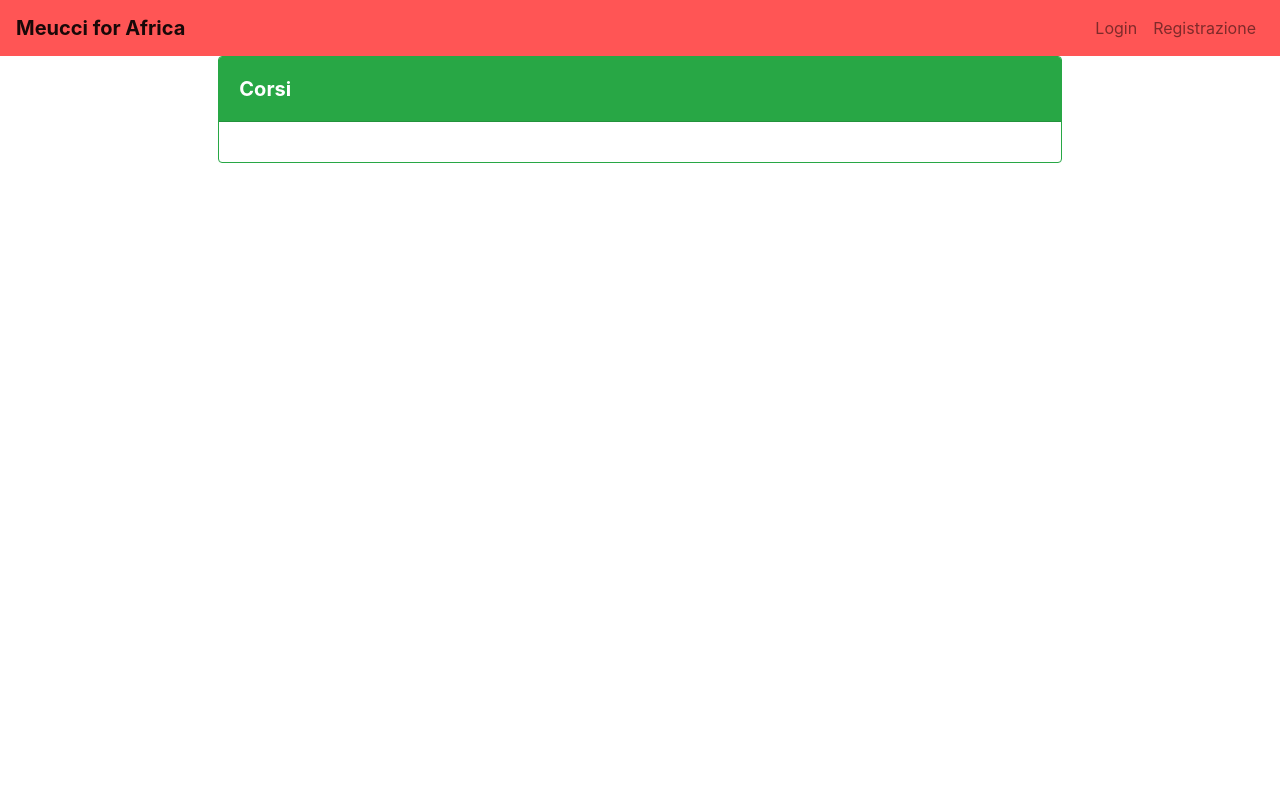
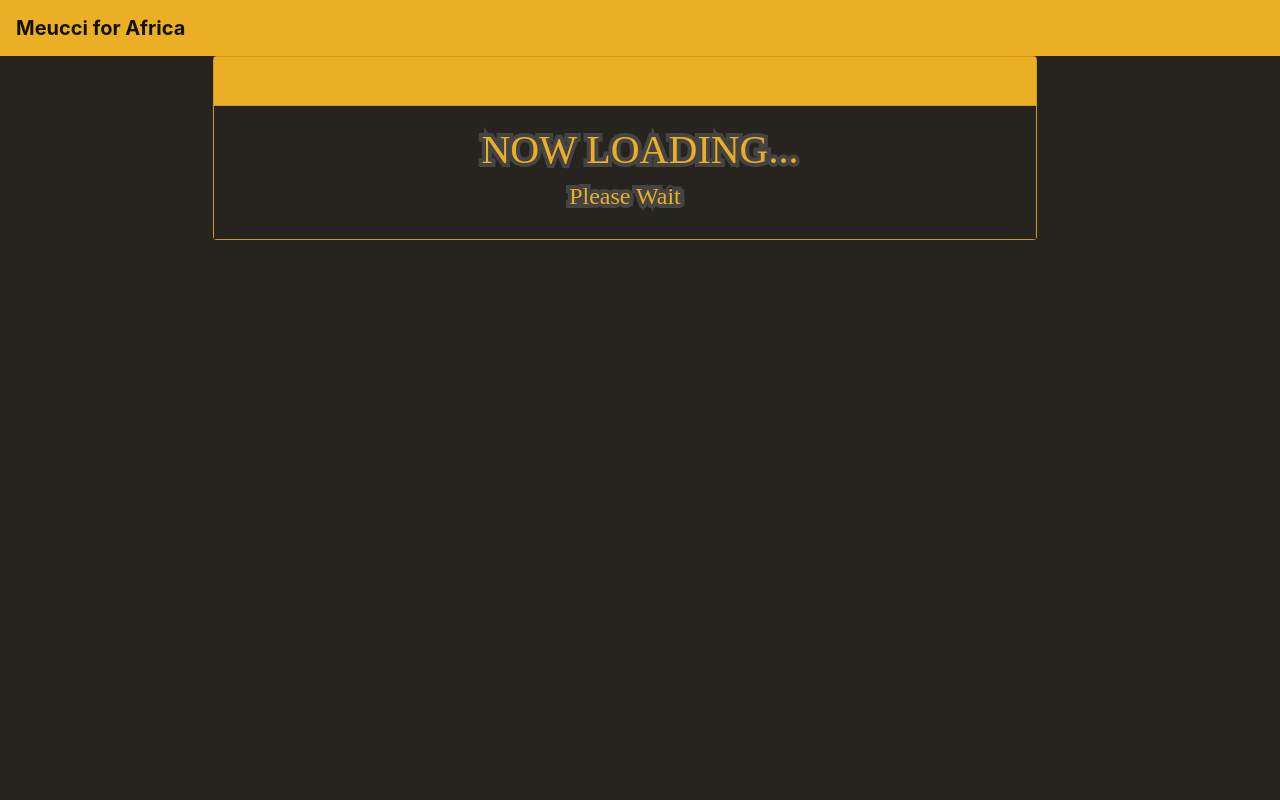
Before and after one commit to bonex27/Meucci4Africa, a PHP site: page /app.html in a window 1280 px wide. Run offline with PHP 8.4, Linux system fonts and the light colour scheme; some web fonts are replaced.

Commit message:
Updated frontend

```diff
--- a/Backend/isLogged.php
+++ b/Backend/isLogged.php
@@ -1,5 +1,5 @@
 <?php
 session_start();
 
-echo isset($_SESSION["id"])?"True":"False";
+echo isset($_SESSION["id"])?"true":"false";
 ?>
--- a/Frontend/Script/app.js
+++ b/Frontend/Script/app.js
@@ -4,6 +4,7 @@
 
 let appTitle;
 let appContainer;
+let appNavbar;
 
 function load()
 {
@@ -13,6 +14,58 @@ function load()
 
     appTitle = document.getElementById("appTitle");
     appContainer = document.getElementById("appContainer");
+    appNavbar = document.getElementById("appNavbar");
+
+    //Put this in a function?
+    var isLoggedRequest = new XMLHttpRequest();
+    isLoggedRequest.open("GET", "http://localhost/meucci4africa/Backend/isLogged.php", false)
+    isLoggedRequest.send();
+
+    var isLogged = eval(isLoggedRequest.response);
+
+    if(!isLogged)
+    {
+        appNavbar.innerHTML = "";
+
+        var navItem = document.createElement("li");
+        navItem.className="nav-item";
+
+        var navLink = document.createElement("a");
+        navLink.className="nav-link";
+        navLink.innerHTML="Login"
+        navLink.setAttribute("href", "login");
+        navItem.appendChild(navLink);
+
+        appNavbar.appendChild(navItem);
+
+
+        var navItem = document.createElement("li");
+        navItem.className="nav-item";
+
+        var navLink = document.createElement("a");
+        navLink.className="nav-link";
+        navLink.innerHTML="Registrati"
+        navLink.setAttribute("href", "signup");
+        navItem.appendChild(navLink);
+
+        appNavbar.appendChild(navItem);
+    }
+    else
+    {
+        appNavbar.innerHTML = "";
+        var navItem = document.createElement("li");
+        navItem.className="nav-item";
+
+        var navLink = document.createElement("a");
+        navLink.className="nav-link";
+        navLink.addEventListener("click", logout);
+        navLink.innerHTML="Esci";
+        navItem.appendChild(navLink);
+
+        appNavbar.appendChild(navItem);
+    }
+    //till here?
+
 
     if(urlSplit[urlLength-1]=="index")
     {
@@ -164,7 +217,7 @@ function callIscriviti()
 ###EXIT###
 */
 
-function delSession()
+function logout()
 {
   var xhr = new XMLHttpRequest();
     xhr.open("GET", 'http://localhost:80/Meucci4Africa/Backend/esci.php' , true);
@@ -172,6 +225,7 @@ function delSession()
     xhr.onload = function()
     {
         history.pushState({},"Meucci4Africa", "http://localhost:80/Meucci4Africa/Frontend/index");
+        load();
     };
     xhr.onerror = function()
     {
@@ -186,6 +240,7 @@ function delSession()
 
 function loadLogin()
 {
+    appTitle.innerHTML = "Login"
     appContainer.innerHTML =
 '<form class="form-signin" method="GET" id="form">'+
     '<h1 class="h3 mb-3 font-weight-normal">Sign in</h1>'+
@@ -193,8 +248,8 @@ function loadLogin()
     '    <input type="text" id="inputEmail" class="form-control" placeholder="Email address" name="email" required>'+
     '<label for="inputPassword" class="sr-only">Password</label>'+
     '    <input type="password" id="inputPassword" class="form-control" name="password" placeholder="password" required>'+
-    '<input type="button" class="btn btn-outline-success my-2 my-sm-0" onclick="login()" value="login"/>'+
-    '<p class="mt-5 mb-3 text-muted">&copy; 2019-2020</p>'+
+    '<input type="button" class="btn btn-outline-success my-2 my-sm-0" onclick="login()" value="Login"/>'+
+    '<p class="mt-4 text-muted">&copy; 2019-2020</p>'+
 '</form>';
 }
 
@@ -215,7 +270,7 @@ function login() {
         else
         {
             history.pushState({},"Meucci4Africa", "http://localhost:80/Meucci4Africa/Frontend/home");
-            loadHome();
+            load();
         }
     };
     xhr.onerror = function() {
@@ -244,7 +299,7 @@ function loadSignUp()
     '    <label for="inputPassword" class="sr-only">Password</label>' +
     '        <input type="password" id="inputPassword" class="form-control" name="password" placeholder="Password" required>' +
     '        <input type="button" class="btn btn-outline-success my-2 my-sm-0" onclick="signUp()" value="Iscriviti"/>' +
-    '        <p class="mt-5 mb-3 text-muted">&copy; 2019-2020</p>' +
+    '        <p class="mt-4 text-muted">&copy; 2019-2020</p>' +
     '</form>';
 }
 
@@ -289,18 +344,18 @@ function loadHome()
     var table = document.createElement("table");
     var thead = document.createElement("thead");
     table.setAttribute("class", "table");
-    thead.setAttribute("class", "thead-dark");
+    thead.className = "thead-dark";
     table.appendChild(thead);
     document.getElementById("appContainer").appendChild(table);
 
     var tr = document.createElement('tr');
     tr.innerHTML =
-        '<td>Turno</td>' +
-        '<td>Corso</td>' +
-        '<td>Inizio</td>' +
-        '<td>Fine</td>' +
-        '<td>Aula</td>'+
-        '<td>Disiscriviti</td>';
+        '<th>Turno</th>' +
+        '<th>Corso</th>' +
+        '<th>Inizio</th>' +
+        '<th>Fine</th>' +
+        '<th>Aula</th>'+
+        '<th>Disiscriviti</th>';
 
     thead.appendChild(tr);
 
@@ -317,7 +372,7 @@ function loadHome()
                 '<td>' + data[i].oraInizio + '</td>' +
                 '<td>' + data[i].oraFine + '</td>'+
                 '<td>' + data[i].nomeAula + '</td>'+
-                '<td><button type="button" class="btn btn-danger" onclick="delIscrizione('+data[i].idIscrizione+', '+ data[i].idLezione+')">-</button></td>';
+                '<td><button type="button" class="btn btn-danger" onclick="delIscrizione('+data[i].idIscrizione+', '+ data[i].idLezione+')">x</button></td>';
             table.appendChild(tr);
         }
         appContainer.innerHTML+='<button type="button" onclick="clickIscriviti()" class="btn btn-success">Iscriviti</button>';
--- a/Frontend/app.html
+++ b/Frontend/app.html
@@ -12,7 +12,8 @@
         <link rel="icon" href="img\Frontend\logo.png">
 
         <!-- Bootstrap CSS -->
-        <link rel="stylesheet" href="https://stackpath.bootstrapcdn.com/bootstrap/4.1.3/css/bootstrap.min.css">
+        <link rel="stylesheet" href="https://stackpath.bootstrapcdn.com/bootstrap/4.4.1/css/bootstrap.min.css" integrity="sha384-Vkoo8x4CGsO3+Hhxv8T/Q5PaXtkKtu6ug5TOeNV6gBiFeWPGFN9MuhOf23Q9Ifjh" crossorigin="anonymous">
+
 
         <!-- Other CSS -->
         <link href="/meucci4africa/Frontend/css/app.css" rel="stylesheet">
@@ -24,20 +25,14 @@
     </head>
     <body onload="load()">
 
-        <nav class="navbar navbar-expand-lg navbar-light" style="background-color: #ff5555;">
+        <nav class="navbar navbar-expand-lg navbar-light" style="background-color: #eaaf25;">
                 <a class="navbar-brand" href="index"><b>Meucci for Africa</b></a>
                 <button class="navbar-toggler" type="button" data-toggle="collapse" data-target="#navbarSupportedContent" aria-controls="#navbarSupportedContent" aria-expanded="false" aria-label="Toggle navigation">
                     <span class="navbar-toggler-icon"></span>
                 </button>
 
                 <div class="collapse navbar-collapse" id="navbarSupportedContent">
-                    <ul class="navbar-nav ml-auto">
-                        <li class="nav-item">
-                            <a class="nav-link" href="Frontend\login">Login</a>
-                        </li>
-                        <li class="nav-item">
-                            <a class="nav-link" href="Frontend\signup">Registrazione</a>
-                        </li>
+                    <ul class="navbar-nav ml-auto" id="appNavbar">
                     </ul>
 
                 </div>
@@ -47,12 +42,16 @@
             <div class="cotainer">
                 <div class="row justify-content-center">
                     <div class="col-md-8">
-                        <div class="card border-success mb-3">
-                            <div class="card-header bg-success">
-                                <a class="navbar-brand text-white"><b id="appTitle">Corsi</b></a>
+                        <div class="card bg-yellow mb-3">
+                            <div class="card-header bg-yellow">
+                                <a class="navbar-brand text-white"><b id="appTitle"></b></a>
                             </div>
-                            <div class="card-body">
+                            <div class="card-body appBg">
                                 <div id="appContainer">
+                                    <div class="nowLoading">
+                                        <h1>   NOW LOADING...</h1>
+                                        <h4>Please Wait</h4>
+                                    </div>
                                 </div>
                             </div>
                         </div>
--- a/Frontend/css/app.css
+++ b/Frontend/css/app.css
@@ -1,6 +1,7 @@
 html,
 body {
   height: 100%;
+  color: white;
 }
 .form-signin {
   width: 100%;
@@ -30,18 +31,47 @@ body {
   border-top-right-radius: 0;
 }
 
-#tit {
-    font-size: 400%;
-    background-color: orange;
-    position: fixed;
-    top: 0;
-    left: 0;
-    z-index: 999;
-    width: 100%;
-    height: 15%;
+.justify-content-center
+{
+  width: 100%;
 }
 
-#titleHome{
-    text-align: center;
-    font-weight: bold;
-  }
+.text-muted
+{
+  margin-bottom: -1rem;
+}
+
+@font-face {
+  font-family: 'gameplayregular';
+  src: url('../fonts/gameplay-webfont.woff2') format('woff2'),
+       url('../fonts/gameplay-webfont.woff') format('woff');
+  font-weight: normal;
+  font-style: normal;
+
+}
+body, .appBg
+{
+  background-color: #27241f;
+}
+
+.bg-yellow
+{
+  background-color: #eaaf25;
+}
+
+div.nowLoading {
+  margin: 10;
+  text-align: center;
+  color: #eaaf25;
+  text-align: center;
+  font-family: 'gameplayregular';
+  font-weight: normal;
+  font-style: normal;
+  -webkit-text-stroke: 8px #444;
+  paint-order: markers stroke fill;
+}
+
+.table
+{
+  color: white;
+}
```
